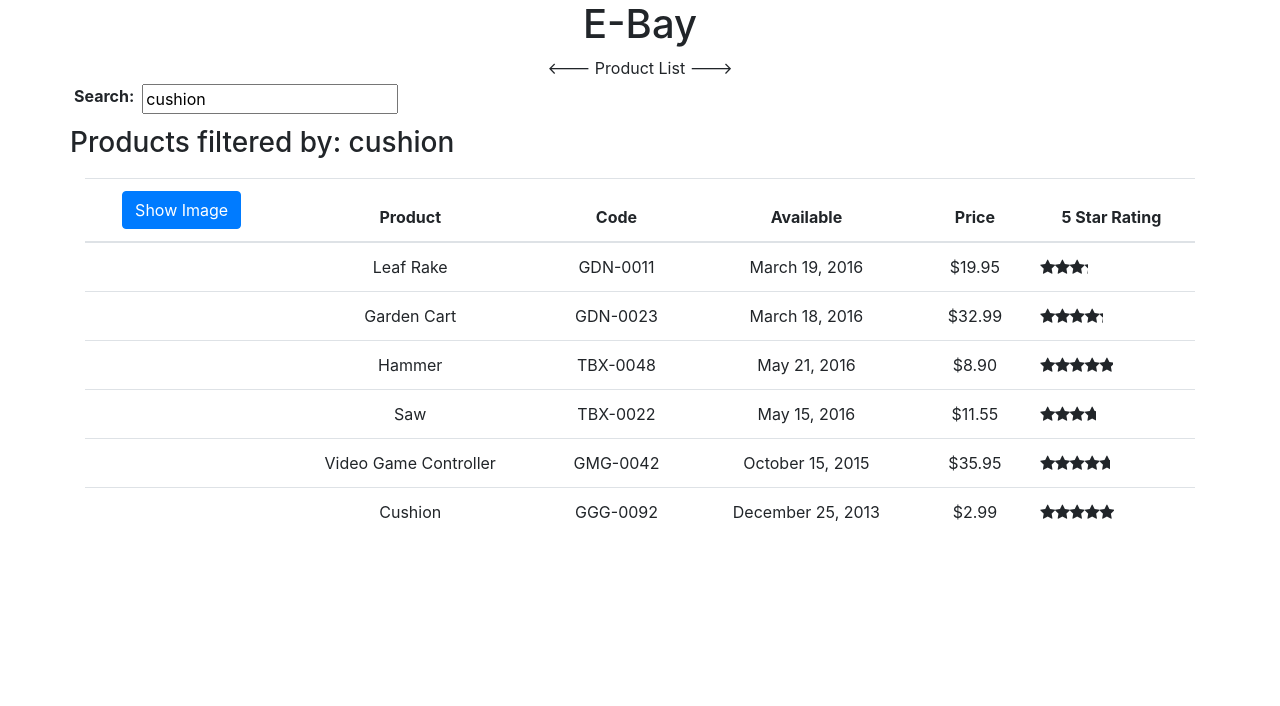
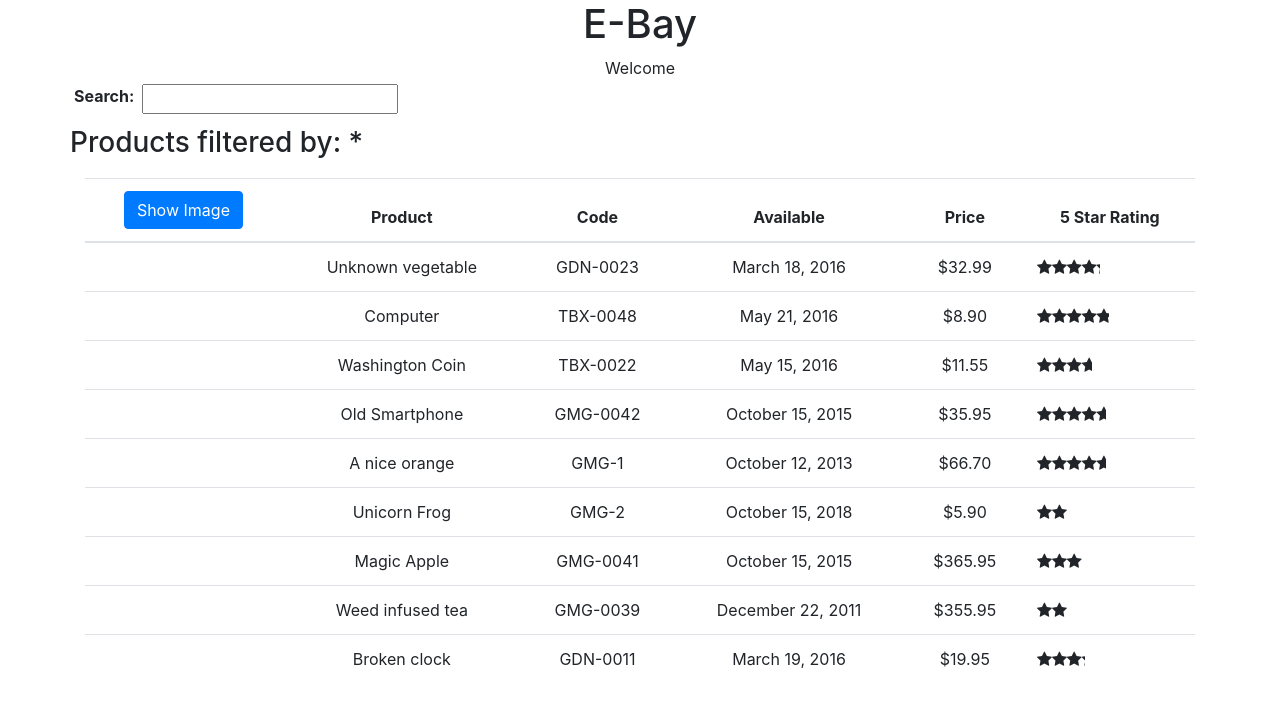
Before and after one commit to hristo2612/angular-fundamentals, an Angular app: page / in a window 1280 px wide. Shown: the top 706 px of the page. Built offline with nearby package versions, Linux system fonts and the light colour scheme.

Commit message:
Update products service to use data from json file

```diff
--- a/src/app/product-list/product-list.component.ts
+++ b/src/app/product-list/product-list.component.ts
@@ -12,16 +12,22 @@ export class ProductListComponent implements OnInit {
 
   pageTitle: string;
   showImage: boolean = false;
-  products: IProduct[];
-  listFilter: string = 'cushion';
+  loadingImages: boolean = true;
+  products: IProduct[] | string;
+  listFilter: string = '';
   message: string = '';
+  todos: any = [];
 
   constructor(private _productService: ProductService) {
-    this.pageTitle = '<--- Product List --->';
+    this.pageTitle = 'Welcome';
   }
 
   onRatingClicked(event): void {
     this.message = 'The rating ' + event + ' was clicked';
+  }
+
+  onLoad(): void {
+    this.loadingImages = false;
   }
 
   toggleImage(): void {
@@ -29,7 +35,14 @@ export class ProductListComponent implements OnInit {
   }
 
   ngOnInit(): void {
-    this.products = this._productService.getProducts();
+    this._productService.getProducts().subscribe((data) => {
+      if (typeof data === 'string') {
+        console.log('SOMETHING WENT WROOOOOONG');
+      } else {
+      this.products = data;
+      }
+
+    });
   }
 
 }
--- a/src/app/product-list/product.service.ts
+++ b/src/app/product-list/product.service.ts
@@ -1,74 +1,20 @@
 import { Injectable } from "@angular/core";
 import { IProduct } from "../models/product.model";
+import { HttpClient } from "@angular/common/http";
+import { Observable, of } from 'rxjs';
+import { tap, catchError } from 'rxjs/operators';
 
 @Injectable()
 export class ProductService {
-    constructor() {
+    private _productsUrl = './api/products/products.json';
 
+    constructor(private _http: HttpClient) {
     }
 
-    getProducts(): IProduct[] {
-        return [
-            {
-              "productId": 1,
-              "productName": "Leaf Rake",
-              "productCode": "GDN-0011",
-              "releaseDate": "March 19, 2016",
-              "description": "Leaf rake with 48-inch wooden handle.",
-              "price": 19.95,
-              "starRating": 3.2459,
-              "imageUrl": "https://openclipart.org/image/300px/svg_to_png/26215/Anonymous_Leaf_Rake.png"
-            },
-            {
-              "productId": 2,
-              "productName": "Garden Cart",
-              "productCode": "GDN-0023",
-              "releaseDate": "March 18, 2016",
-              "description": "15 gallon capacity rolling garden cart",
-              "price": 32.99,
-              "starRating": 4.20,
-              "imageUrl": "https://openclipart.org/image/300px/svg_to_png/58471/garden_cart.png"
-            },
-            {
-              "productId": 5,
-              "productName": "Hammer",
-              "productCode": "TBX-0048",
-              "releaseDate": "May 21, 2016",
-              "description": "Curved claw steel hammer",
-              "price": 8.9,
-              "starRating": 4.8898,
-              "imageUrl": "https://openclipart.org/image/300px/svg_to_png/73/rejon_Hammer.png"
-            },
-            {
-              "productId": 8,
-              "productName": "Saw",
-              "productCode": "TBX-0022",
-              "releaseDate": "May 15, 2016",
-              "description": "15-inch steel blade hand saw",
-              "price": 11.55,
-              "starRating": 3.7778,
-              "imageUrl": "https://openclipart.org/image/300px/svg_to_png/27070/egore911_saw.png"
-            },
-            {
-              "productId": 10,
-              "productName": "Video Game Controller",
-              "productCode": "GMG-0042",
-              "releaseDate": "October 15, 2015",
-              "description": "Standard two-button video game controller",
-              "price": 35.95,
-              "starRating": 4.66,
-              "imageUrl": "https://openclipart.org/image/300px/svg_to_png/120337/xbox-controller_01.png"
-            },
-            {
-              "productId": 11,
-              "productName": "Cushion",
-              "productCode": "GGG-0092",
-              "releaseDate": "December 25, 2013",
-              "description": "Comfy cushion for you",
-              "price": 2.99,
-              "starRating": 4.955,
-              "imageUrl": "https://openclipart.org/image/2400px/svg_to_png/308858/1540384514.png"
-            }
-          ];
+    getProducts(): Observable<string | IProduct[]> {
+      return this._http.get<IProduct[]>(this._productsUrl).pipe(
+        tap((data) => { console.log('Myyy precious data is ', data) }),
+        catchError((error) => { return Observable.throw(error) })
+      );
     }
 }
```
